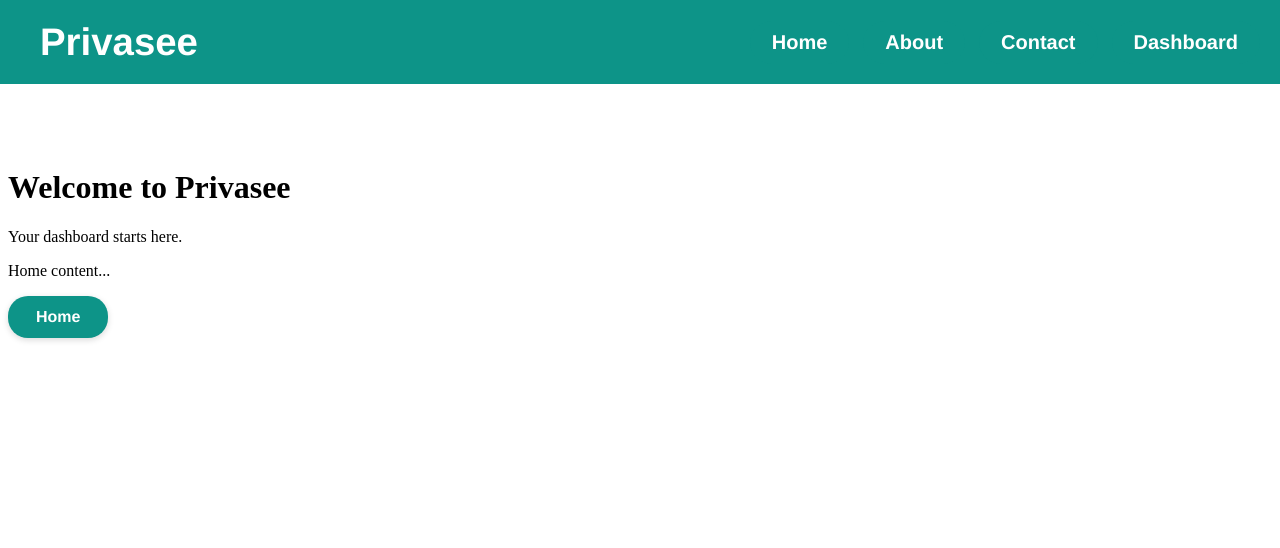
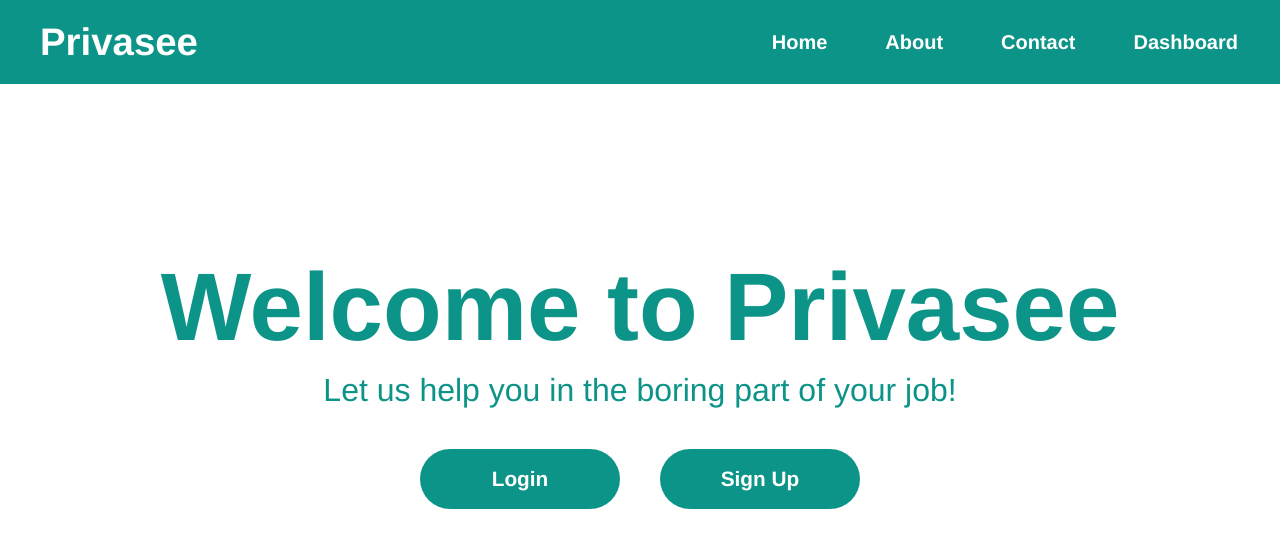
Before and after one commit to abhijithatcloudorbit/Privasee, a React (Vite) app in the folder my-frontend/: page / in a window 1280 px wide. Shown: the top 548 px of the page. Built offline with nearby package versions, Linux system fonts and the light colour scheme.

Commit message:
Added login & signup buttons to redirect to those pages

```diff
--- a/my-frontend/src/App.jsx
+++ b/my-frontend/src/App.jsx
@@ -1,12 +1,28 @@
+import { useState } from "react";
 import { BrowserRouter, Routes, Route } from "react-router-dom";
+
+import SplashScreen from "./components/SplashScreen.jsx";
 import Home from "./pages/home/Home.jsx";
+import Login from "./pages/Auth/login.jsx";
+import Signup from "./pages/Auth/signup.jsx";
 
 export default function App() {
+  const [showSplash, setShowSplash] = useState(true);
+
   return (
-    <BrowserRouter>
-      <Routes>
-        <Route path="/" element={<Home />} />
-      </Routes>
-    </BrowserRouter>
+    <>
+      {/* Show splash only once */}
+      {showSplash ? (
+        <SplashScreen onFinish={() => setShowSplash(false)} />
+      ) : (
+        <BrowserRouter>
+          <Routes>
+            <Route path="/" element={<Home />} />
+            <Route path="/login" element={<Login />} />
+            <Route path="/signup" element={<Signup />} />
+          </Routes>
+        </BrowserRouter>
+      )}
+    </>
   );
 }
--- a/my-frontend/src/layout/MainLayout.jsx
+++ b/my-frontend/src/layout/MainLayout.jsx
@@ -3,25 +3,13 @@ import SplashScreen from "../components/SplashScreen";
 import Navbar from "../components/layouts/Navbar.jsx";
 
 export default function MainLayout({ children }) {
-  const [animationDone, setAnimationDone] = useState(false);
-
   return (
     <>
-      {/* Splash Screen */}
-      {!animationDone && (
-        <SplashScreen onFinish={() => setAnimationDone(true)} />
-      )}
+      <Navbar />
 
-      {/* Main Application Layout */}
-      {animationDone && (
-        <>
-          <Navbar />
-
-          <div style={{ paddingTop: "140px" }}>
-            {children}
-          </div>
-        </>
-      )}
+      <div style={{ paddingTop: "140px" }}>
+        {children}
+      </div>
     </>
   );
 }
--- /dev/null
+++ b/my-frontend/src/pages/Auth/login.jsx
@@ -0,0 +1,9 @@
+import MainLayout from "@/layout/MainLayout.jsx";
+
+export default function Login() {
+  return (
+    <MainLayout>
+      <h1 style={{ textAlign: "center" }}>Login Page</h1>
+    </MainLayout>
+  );
+}
--- /dev/null
+++ b/my-frontend/src/pages/Auth/signup.jsx
@@ -0,0 +1,9 @@
+import MainLayout from "@/layout/MainLayout.jsx";
+
+export default function Signup() {
+  return (
+    <MainLayout>
+      <h1 style={{ textAlign: "center" }}>Sign Up Page</h1>
+    </MainLayout>
+  );
+}
--- a/my-frontend/src/pages/home/home.jsx
+++ b/my-frontend/src/pages/home/home.jsx
@@ -1,14 +1,112 @@
+import { useNavigate } from "react-router-dom";
 import MainLayout from "@/layout/MainLayout.jsx";
-import PrimaryButton from "../../components/buttons/primarybutton";
+import { motion } from "framer-motion";
 
 export default function Home() {
+  const navigate = useNavigate();
+
   return (
     <MainLayout>
-      <h1>Welcome to Privasee</h1>
-      <p>Your dashboard starts here.</p>
-      <p>Home content...</p>
+      <motion.div
+        initial={{ opacity: 0, y: 40 }}
+        animate={{ opacity: 1, y: 0 }}
+        transition={{ duration: 0.8, ease: "easeOut" }}
+        style={{
+          paddingTop: "40px",
+          textAlign: "center",
+          fontFamily: "Helvetica, Arial, Sans-Serif",
+          color: "#0d9488",
+        }}
+      >
+        <h1
+          style={{
+            fontSize: "6rem",
+            fontWeight: "700",
+            marginBottom: "10px",
+          }}
+        >
+          Welcome to Privasee
+        </h1>
 
-      <PrimaryButton>Home</PrimaryButton>
+        <p
+          style={{
+            fontSize: "2rem",
+            marginTop: 0,
+          }}
+        >
+          Let us help you in the boring part of your job!
+        </p>
+
+        {/* BUTTONS */}
+        <div
+          style={{
+            marginTop: "40px",
+            display: "flex",
+            justifyContent: "center",
+            gap: "40px",
+          }}
+        >
+          {/* LOGIN BUTTON */}
+          <button
+            onClick={() => navigate("/login")}
+            style={{
+              width: "200px",
+              padding: "16px 0",
+              backgroundColor: "#0d9488",
+              color: "white",
+              border: "2px solid transparent",
+              borderRadius: "50px",
+              fontSize: "1.3rem",
+              fontWeight: "600",
+              fontFamily: "Helvetica, Arial, sans-serif",
+              cursor: "pointer",
+              transition: "0.25s ease",
+            }}
+            onMouseEnter={(e) => {
+              e.target.style.backgroundColor = "white";
+              e.target.style.color = "#0d9488";
+              e.target.style.border = "2px solid #0d9488";
+            }}
+            onMouseLeave={(e) => {
+              e.target.style.backgroundColor = "#0d9488";
+              e.target.style.color = "white";
+              e.target.style.border = "2px solid transparent";
+            }}
+          >
+            Login
+          </button>
+
+          {/* SIGN UP BUTTON */}
+          <button
+            onClick={() => navigate("/signup")}
+            style={{
+              width: "200px",
+              padding: "16px 0",
+              backgroundColor: "#0d9488",
+              color: "white",
+              border: "2px solid transparent",
+              borderRadius: "50px",
+              fontSize: "1.3rem",
+              fontWeight: "600",
+              fontFamily: "Helvetica, Arial, sans-serif",
+              cursor: "pointer",
+              transition: "0.25s ease",
+            }}
+            onMouseEnter={(e) => {
+              e.target.style.backgroundColor = "white";
+              e.target.style.color = "#0d9488";
+              e.target.style.border = "2px solid #0d9488";
+            }}
+            onMouseLeave={(e) => {
+              e.target.style.backgroundColor = "#0d9488";
+              e.target.style.color = "white";
+              e.target.style.border = "2px solid transparent";
+            }}
+          >
+            Sign Up
+          </button>
+        </div>
+      </motion.div>
     </MainLayout>
   );
 }
```
